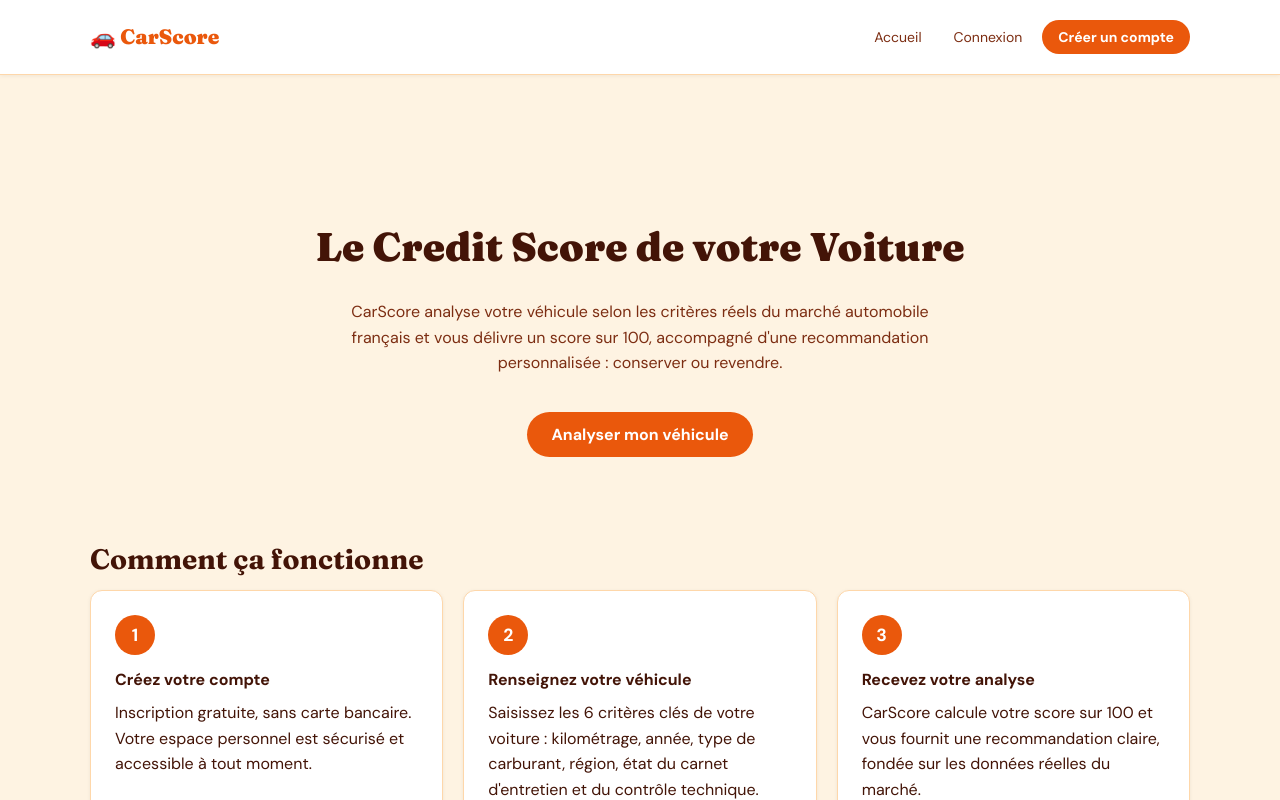
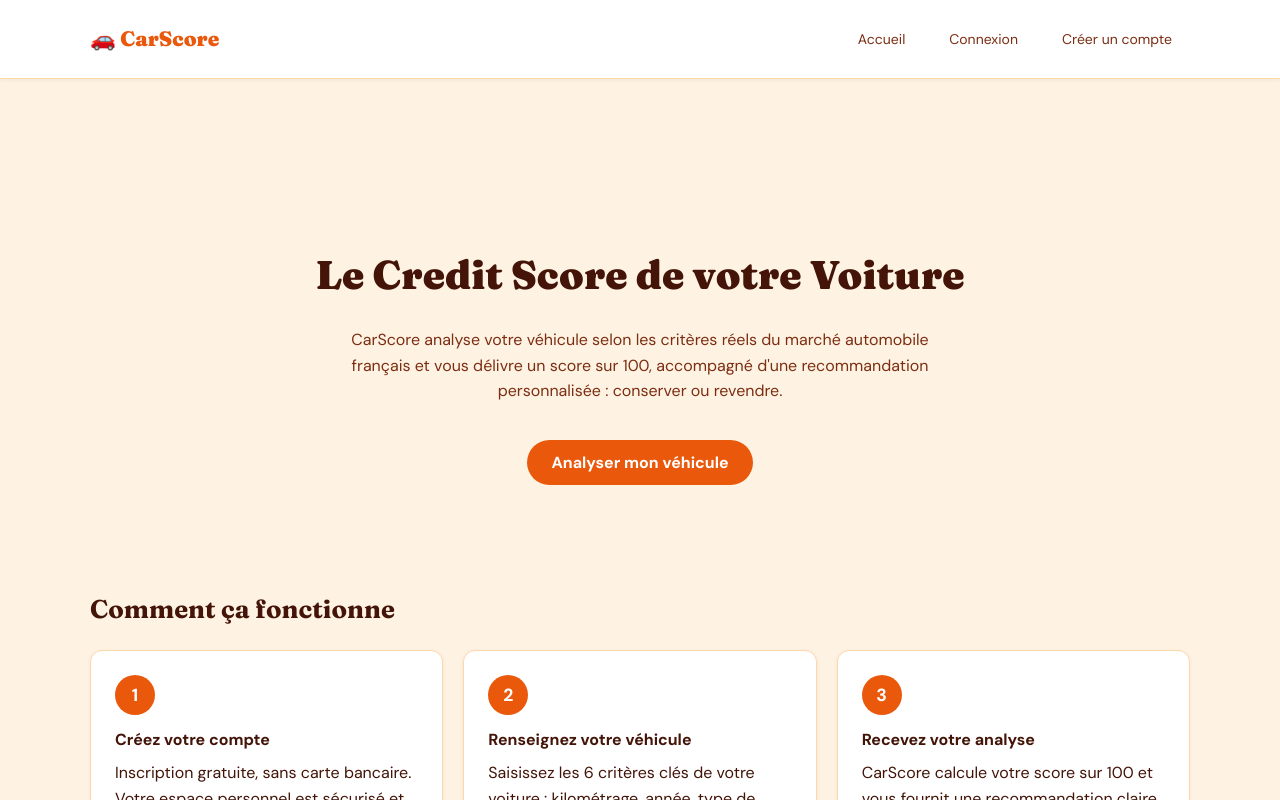
Before and after one commit to Gkhosty/Projet-CarScore, a React (Vite) app in the folder Front/: page / in a window 1280 px wide. Shown: the top 800 px of the page. Built offline with nearby package versions, Linux system fonts and the light colour scheme.

Commit message:
fix: points noirs listes, espacements, bouton header, margin sections

```diff
--- a/Front/src/index.css
+++ b/Front/src/index.css
@@ -70,8 +70,9 @@ header {
 /* Nom de l'utilisateur dans le header */
 .header-nom {
     color: var(--texte-2);
-    font-size: 0.9rem;
-    font-weight: 600;
+    font-size: 14px;
+    font-weight: 500;
+    padding: 8px 16px;
 }
 
 /* Le nav contient le logo + les boutons */
@@ -90,18 +91,20 @@ nav ul {
 /* Boutons dans la navigation */
 nav ul button {
   background: none;
-  border: none;
+  border: 2px solid transparent;
   color: var(--texte-2);
   font-family: 'DM Sans', sans-serif;
   font-size: 14px;
   cursor: pointer;
-  padding: 8px 12px;
-  border-radius: 8px;
+  padding: 8px 16px;
+  border-radius: 9999px;
   font-weight: 500;
 }
 nav ul button:hover {
-  background-color: var(--fond);
-  color: var(--texte);
+  background-color: var(--accent);
+  color: white;
+  border-color: var(--accent);
+  font-weight: 700;
 }
 
 /* Logo CarScore en haut à gauche */
@@ -132,14 +135,19 @@ main {
   padding: 60px 0;
 }
 main section {
-  margin-bottom: 60px;
+  margin-bottom: 30px;
 }
 main section > h2 {
   font-family: 'Fraunces', serif;
-  font-size: 1.75rem;
+  font-size: 1.60rem;
   font-weight: 700;
   margin-bottom: 8px;
+  margin-top: 24px;
   color: var(--texte);
+}
+
+.score-block {
+  margin-top: 8px;
 }
 
 /* HERO
@@ -185,15 +193,18 @@ main section > h2 {
   background-color: var(--accent-fonce);
 }
 .btn-nav {
-  background-color: var(--accent) !important;
-  color: white !important;
-  border-radius: 9999px !important;
-  padding: 8px 16px !important;
-  border: none !important;
-  font-weight: 700 !important;
+  background-color: transparent;
+  color: var(--texte-2);
+  border-radius: 9999px;
+  padding: 8px 16px;
+  border: 2px solid transparent;
+  font-weight: 500;
 }
 .btn-nav:hover {
-  background-color: var(--accent-fonce) !important;
+  background-color: var(--accent);
+  color: white;
+  border-color: var(--accent);
+  font-weight: 700;
 }
 .btn-full {
   width: 100%;
@@ -481,10 +492,12 @@ legend {
 /* Supprime les puces sur les listes de la Home */
 .criteria-list,
 .steps-list,
-.score-grid {
+.kpi-grid,
+.score-grid,
+.grid {
   list-style: none;
-  padding: 0;
-  margin: 0;
+  padding-left: 0;
+  margin-top: 20px;
 }
 
 /* Chaque ligne de score avec bordure colorée à gauche */
--- a/Front/src/pages/CarDetails.tsx
+++ b/Front/src/pages/CarDetails.tsx
@@ -114,28 +114,28 @@ export default function CarDetails() {
                         </li>
 
                     </ul>
+                </section>
 
-                </section>
                 {/* ANALYSE FINANCIERE */}
                 <section aria-labelledby="finance-title">
                     <h2 id="finance-title">Analyse financière</h2>
-                    <div className="grid">
-                        <div className="card">
+                    <ul className="grid" role="list">
+                        <li className="card">
                             <h3>💰 Coût mensuel estimé</h3>
                             <p className="card-value">{score.cout_mensuel} €</p>
                             <p className="card-hint">Entretien courant et dépréciation mensuelle inclus</p>
-                        </div>
-                        <div className="card">
+                        </li>
+                        <li className="card">
                             <h3>📉 Dépréciation annuelle</h3>
                             <p className="card-value">~{score.perte_annuelle} €</p>
                             <p className="card-hint">Estimation basée sur le taux de dépréciation moyen</p>
-                        </div>
-                        <div className="card">
+                        </li>
+                        <li className="card">
                             <h3>📆 Période de revente conseillée</h3>
                             <p className="card-value">{score.periode_revente}</p>
                             <p className="card-hint">Les prix sont mieux soutenus avant les vacances d'été</p>
-                        </div>
-                    </div>
+                        </li>
+                    </ul>
                 </section>
 
                 {/* RECOMMANDATION FINALE */}
```
